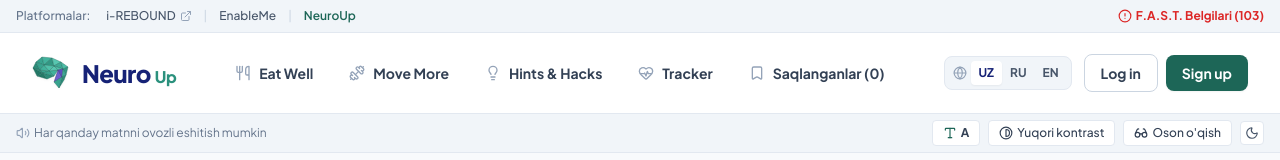
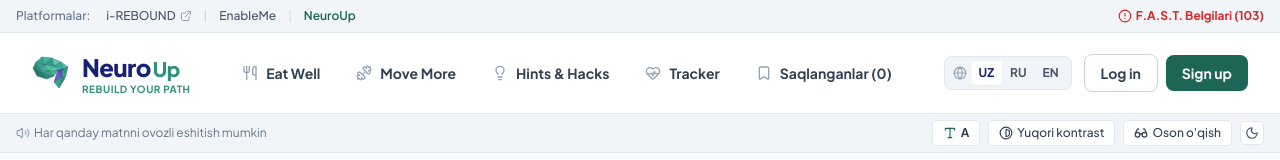
Before and after one commit to Yashnarbek-Samiyev/NeuroUp, a React (Vite) app: page / in a window 1280 px wide. Shown: the top 160 px of the page. Built offline with nearby package versions, Linux system fonts and the light colour scheme.

Commit message:
feat: update brand logo typography with NeuroUp and Rebuild Your Path across entire app

```diff
--- a/src/components/BrandLogo.tsx
+++ b/src/components/BrandLogo.tsx
@@ -12,19 +12,19 @@ export const BrandLogo: React.FC<BrandLogoProps> = ({
   className = '',
   size = 'md',
   showText = true,
-  withTagline = false,
+  withTagline = true,
   variant = 'default'
 }) => {
   const iconSizes = {
-    sm: 'w-8 h-8',
+    sm: 'w-7 h-7',
     md: 'w-10 h-10',
     lg: 'w-12 h-12'
   };
 
   const textSizes = {
-    sm: { neuro: 'text-xl', up: 'text-sm' },
-    md: { neuro: 'text-2xl', up: 'text-base' },
-    lg: { neuro: 'text-3xl', up: 'text-xl' }
+    sm: { neuro: 'text-lg', up: 'text-base', tagline: 'text-[9px]' },
+    md: { neuro: 'text-2xl', up: 'text-xl', tagline: 'text-[10px]' },
+    lg: { neuro: 'text-3xl', up: 'text-2xl', tagline: 'text-xs' }
   };
 
   const isWhite = variant === 'white';
@@ -75,30 +75,30 @@ export const BrandLogo: React.FC<BrandLogoProps> = ({
         </svg>
       </div>
 
-      {/* Typography */}
+      {/* Typography: "NeuroUp" + "Rebuild Your Path" */}
       {showText && (
-        <div className="flex flex-col leading-none">
-          <div className="flex items-baseline gap-1">
+        <div className="flex flex-col leading-tight">
+          <div className="flex items-baseline gap-0.5">
             <span className={`font-black tracking-tight ${
               isWhite
-                ? 'text-white drop-shadow-sm'
+                ? 'text-white'
                 : 'text-[#162276] dark:text-[#60a5fa]'
             } ${textSizes[size].neuro}`}>
               Neuro
             </span>
             <span className={`font-black tracking-tight ${
               isWhite
-                ? 'text-[#38d4b3] drop-shadow-sm'
+                ? 'text-[#38d4b3]'
                 : 'text-[#2b917d] dark:text-[#2dd4bf]'
             } ${textSizes[size].up}`}>
               Up
             </span>
           </div>
           {withTagline && (
-            <span className={`text-[10px] font-medium tracking-wide mt-0.5 ${
-              isWhite ? 'text-slate-400' : 'text-slate-500 dark:text-slate-400'
+            <span className={`font-bold tracking-wider uppercase ${textSizes[size].tagline} ${
+              isWhite ? 'text-[#38d4b3]/90' : 'text-[#2b917d] dark:text-[#2dd4bf]'
             }`}>
-              Reabilitatsiya platformasi
+              Rebuild Your Path
             </span>
           )}
         </div>
--- a/src/components/Navbar.tsx
+++ b/src/components/Navbar.tsx
@@ -113,7 +113,7 @@ export const Navbar: React.FC<NavbarProps> = ({
             onClick={() => { setActiveTab('all'); setMobileMenuOpen(false); }}
             className="cursor-pointer group py-1"
           >
-            <BrandLogo size="md" withTagline={false} />
+            <BrandLogo size="md" withTagline={true} />
           </div>
 
           {/* Navigation Links */}
```
